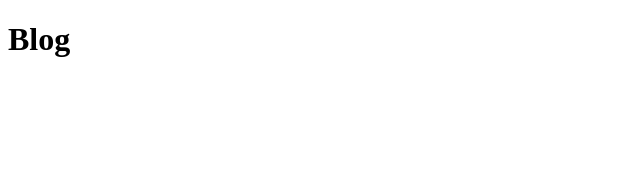
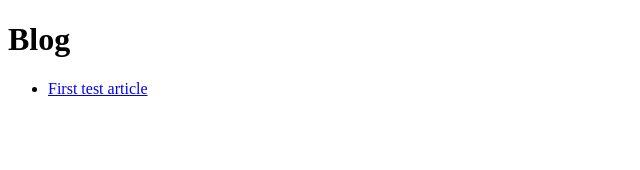
Before and after one commit to TyomaMtl/tyoma, a Vue app: page /blog in a window 1280 px wide. Shown: the top 170 px of the page, without its empty margins (0-640 px from the left). Built offline with nearby package versions, Linux system fonts and the light colour scheme.

Commit message:
feat(pages): show article

```diff
--- /dev/null
+++ b/src/datas/index.json
@@ -0,0 +1,9 @@
+{
+    "articles": [
+        {
+            "id": "first-test-article",
+            "title": "First test article",
+            "date": "13 Nov 2020"
+        }
+    ]
+}
--- /dev/null
+++ b/src/pages/Article.vue
@@ -0,0 +1,22 @@
+<template>
+    <div>
+        <p>{{ article.title }}</p>
+    </div>
+</template>
+
+<script>
+import datas from '../datas'
+
+export default {
+    data() {
+        return {
+            id: this.$route.params.id,
+        }
+    },
+    computed: {
+        article() {
+            return datas['articles'].filter(article => article.id == this.id)[0]
+        }
+    }
+}
+</script>
--- a/src/pages/Blog.vue
+++ b/src/pages/Blog.vue
@@ -1,5 +1,21 @@
 <template>
     <div>
         <h1>Blog</h1>
+        <ul>
+            <li v-for="article in articles" :key="article.id">
+                <router-link :to="{ name: 'article', params: { id: article.id }}">{{ article.title }}</router-link>
+            </li>
+        </ul>
     </div>
 </template>
+
+<script>
+import datas from '../datas'
+export default {
+    data () {
+        return {
+            articles: datas['articles']
+        }
+    }
+}
+</script>
--- a/src/router/index.js
+++ b/src/router/index.js
@@ -15,6 +15,11 @@ const router = new VueRouter({
             path: '/blog',
             name: 'blog',
             component: require('../pages/Blog.vue').default
+        },
+        {
+            path: '/blog/article/:id',
+            name: 'article',
+            component: require('../pages/Article.vue').default
         }
     ]
 })
```
Also changed, not shown: src/articles/first-test-article.md (added, +14 -0 lines).
